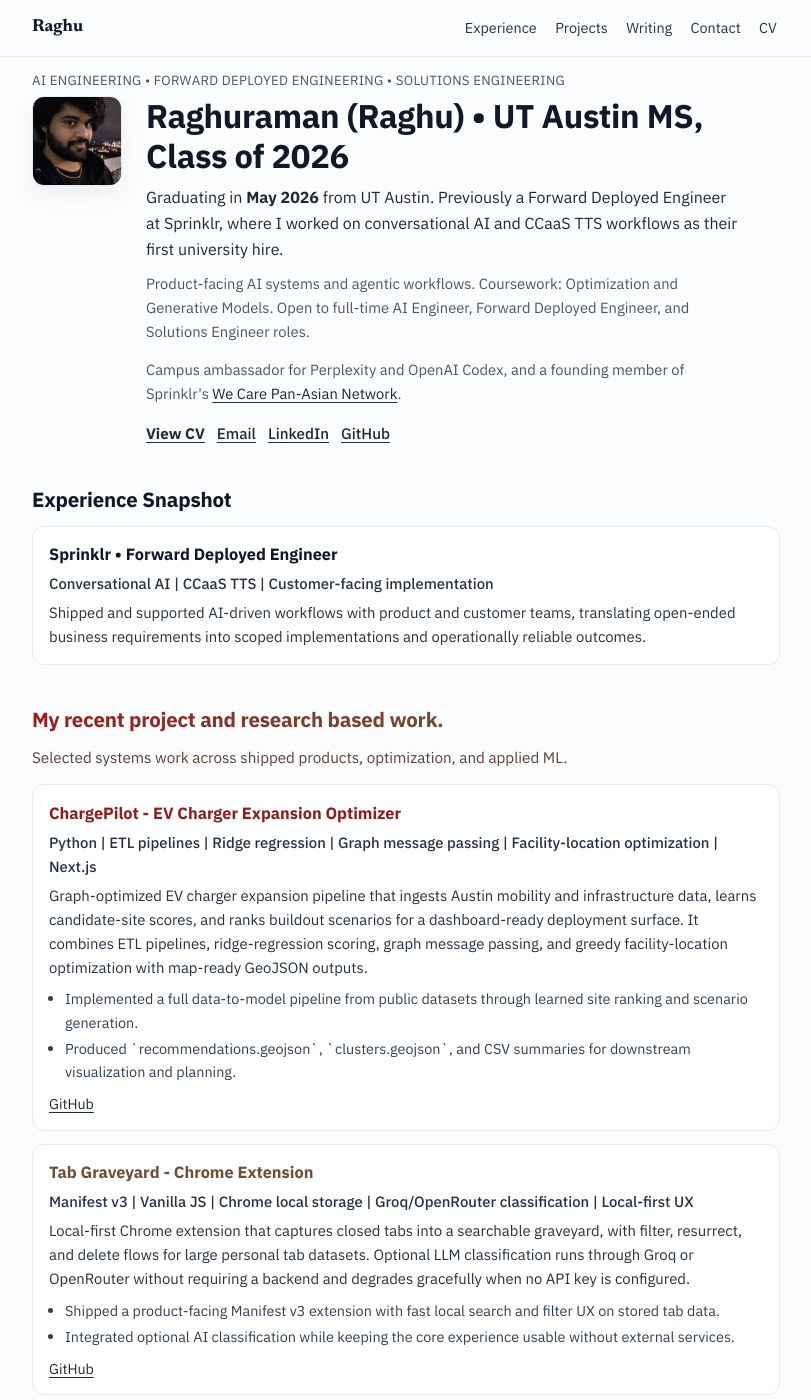
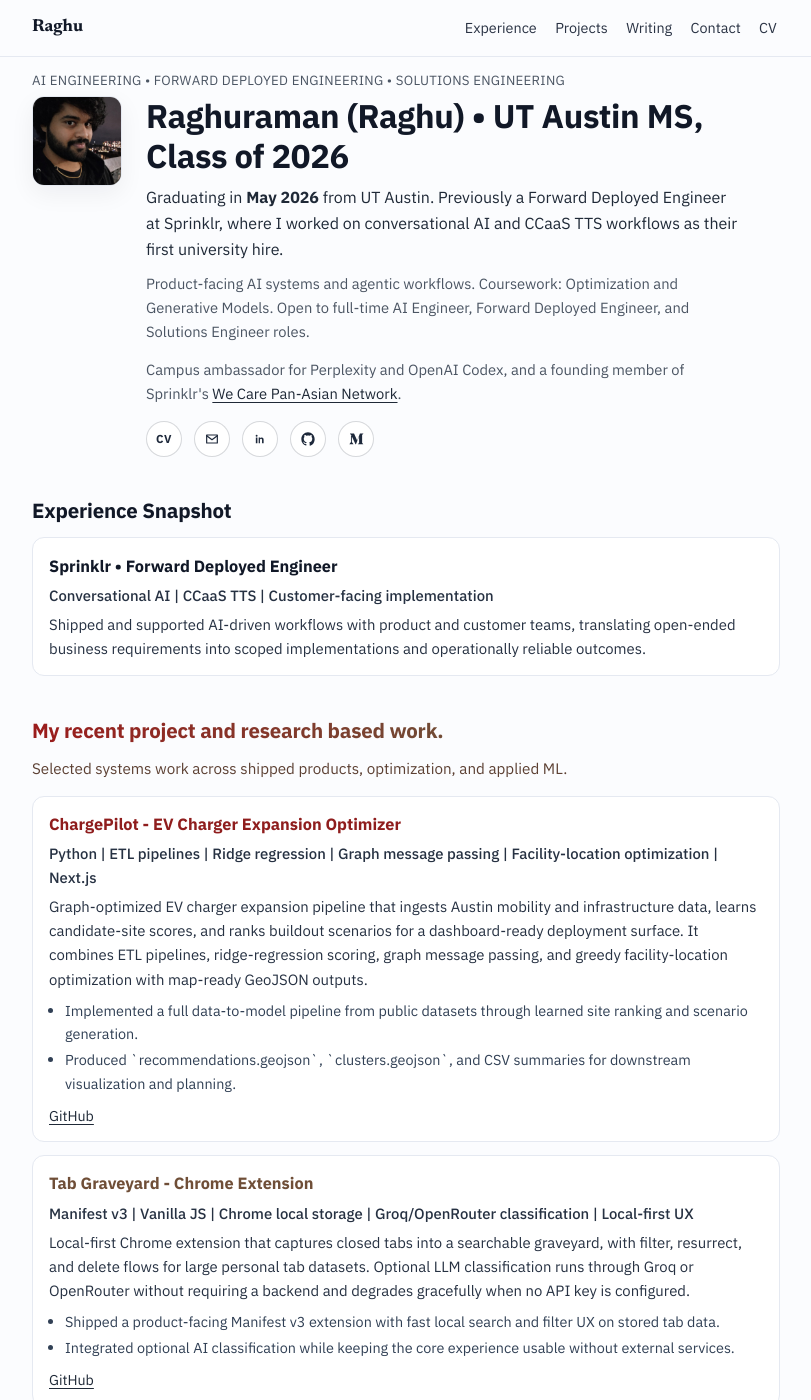
Before and after one commit to RogueTex/RogueTex.github.io, a Jekyll site: the page index.html, which Jekyll copies as it is, in a window 1280 px wide and 1400 px high. Shown: the whole window, without its empty margins (234-1045 px from the left). Built offline with Jekyll 4.4.1, drawn with Linux system fonts in a browser that asks for light colours.

Commit message:
Add icon-based hero contact links.
Replace the hero CTA text links with compact icon buttons and add the supporting styles, including the new Medium link.

Made-with: Cursor

```diff
--- a/css/site.css
+++ b/css/site.css
@@ -182,6 +182,51 @@ h1 {
   color: var(--accent);
 }
 
+.icon-link {
+  display: inline-flex;
+  align-items: center;
+  justify-content: center;
+  width: 2.25rem;
+  height: 2.25rem;
+  border: 1px solid rgba(30, 41, 59, 0.18);
+  border-radius: 999px;
+  color: #1e293b;
+  text-decoration: none;
+  background: rgba(255, 255, 255, 0.88);
+  transition: color 140ms ease, border-color 140ms ease, transform 140ms ease;
+}
+
+.icon-link:hover {
+  color: var(--accent-soft);
+  border-color: var(--accent-soft);
+  transform: translateY(-1px);
+}
+
+.icon-link svg {
+  width: 1rem;
+  height: 1rem;
+  display: block;
+}
+
+.icon-link-stroke {
+  fill: none;
+  stroke: currentColor;
+  stroke-width: 1.8;
+  stroke-linecap: round;
+  stroke-linejoin: round;
+}
+
+.icon-link-fill {
+  fill: currentColor;
+}
+
+.icon-link-cv {
+  font-size: 0.72rem;
+  font-weight: 700;
+  letter-spacing: 0.04em;
+  text-transform: uppercase;
+}
+
 .project-list {
   margin-top: 0.6rem;
   display: grid;
--- a/index.html
+++ b/index.html
@@ -42,10 +42,28 @@
             <a href="https://www.linkedin.com/feed/update/urn:li:activity:7201933081102974977/" target="_blank" rel="noopener noreferrer">We Care Pan-Asian Network</a>.
           </p>
           <div class="cta-row">
-            <a class="text-link text-link-primary" href="/resume.html" target="_blank" rel="noopener noreferrer">View CV</a>
-            <a class="text-link" href="mailto:raghu.s@utexas.edu">Email</a>
-            <a class="text-link" href="https://www.linkedin.com/in/raghuraman1" target="_blank" rel="noopener noreferrer">LinkedIn</a>
-            <a class="text-link" href="https://github.com/RogueTex" target="_blank" rel="noopener noreferrer">GitHub</a>
+            <a class="icon-link icon-link-cv" href="/resume.html" target="_blank" rel="noopener noreferrer" aria-label="View CV" title="View CV">CV</a>
+            <a class="icon-link" href="mailto:raghu.s@utexas.edu" aria-label="Email" title="Email">
+              <svg viewBox="0 0 24 24" aria-hidden="true" class="icon-link-stroke">
+                <path d="M4 6h16v12H4z"></path>
+                <path d="m4 7 8 6 8-6"></path>
+              </svg>
+            </a>
+            <a class="icon-link" href="https://www.linkedin.com/in/raghuraman1" target="_blank" rel="noopener noreferrer" aria-label="LinkedIn" title="LinkedIn">
+              <svg viewBox="0 0 24 24" aria-hidden="true" class="icon-link-fill">
+                <path d="M6.94 8.5a1.44 1.44 0 1 1 0-2.88 1.44 1.44 0 0 1 0 2.88ZM5.75 9.75h2.38v8.5H5.75v-8.5Zm4.25 0h2.28v1.16h.03c.32-.6 1.1-1.23 2.26-1.23 2.42 0 2.87 1.59 2.87 3.65v4.92h-2.38v-4.36c0-1.04-.02-2.38-1.45-2.38-1.45 0-1.68 1.13-1.68 2.3v4.44H10V9.75Z"></path>
+              </svg>
+            </a>
+            <a class="icon-link" href="https://github.com/RogueTex" target="_blank" rel="noopener noreferrer" aria-label="GitHub" title="GitHub">
+              <svg viewBox="0 0 24 24" aria-hidden="true" class="icon-link-fill">
+                <path d="M12 2C6.48 2 2 6.58 2 12.22c0 4.5 2.87 8.31 6.84 9.66.5.09.68-.22.68-.49 0-.24-.01-1.04-.01-1.88-2.78.62-3.37-1.2-3.37-1.2-.45-1.18-1.11-1.49-1.11-1.49-.91-.64.07-.63.07-.63 1 .07 1.53 1.06 1.53 1.06.9 1.57 2.35 1.12 2.92.86.09-.67.35-1.12.63-1.38-2.22-.26-4.56-1.15-4.56-5.1 0-1.13.39-2.06 1.03-2.79-.1-.26-.45-1.32.1-2.75 0 0 .84-.28 2.75 1.07A9.3 9.3 0 0 1 12 6.84c.85 0 1.71.12 2.51.35 1.91-1.35 2.75-1.07 2.75-1.07.55 1.43.2 2.49.1 2.75.64.73 1.03 1.66 1.03 2.79 0 3.96-2.34 4.84-4.57 5.09.36.32.68.94.68 1.9 0 1.37-.01 2.47-.01 2.81 0 .27.18.58.69.49A10.18 10.18 0 0 0 22 12.22C22 6.58 17.52 2 12 2Z"></path>
+              </svg>
+            </a>
+            <a class="icon-link" href="https://medium.com/@ragoo" target="_blank" rel="noopener noreferrer" aria-label="Medium" title="Medium">
+              <svg viewBox="0 0 24 24" aria-hidden="true" class="icon-link-fill">
+                <path d="M5.2 7.1a.9.9 0 0 0-.27-.75L3 4.1V3.8h6.07l4.7 10.3L17.9 3.8H23v.3l-1.64 1.57a.48.48 0 0 0-.18.46v11.58a.48.48 0 0 0 .18.46L23 19.73V20h-8.22v-.27l1.7-1.65c.17-.17.17-.22.17-.46V8.26l-4.72 11.71h-.64L5.79 8.26v7.88c-.05.31.05.63.27.85l2.22 2.71V20H2v-.3l2.22-2.71c.22-.22.31-.54.24-.85V7.1h.74Z"></path>
+              </svg>
+            </a>
           </div>
         </div>
       </div>
```
